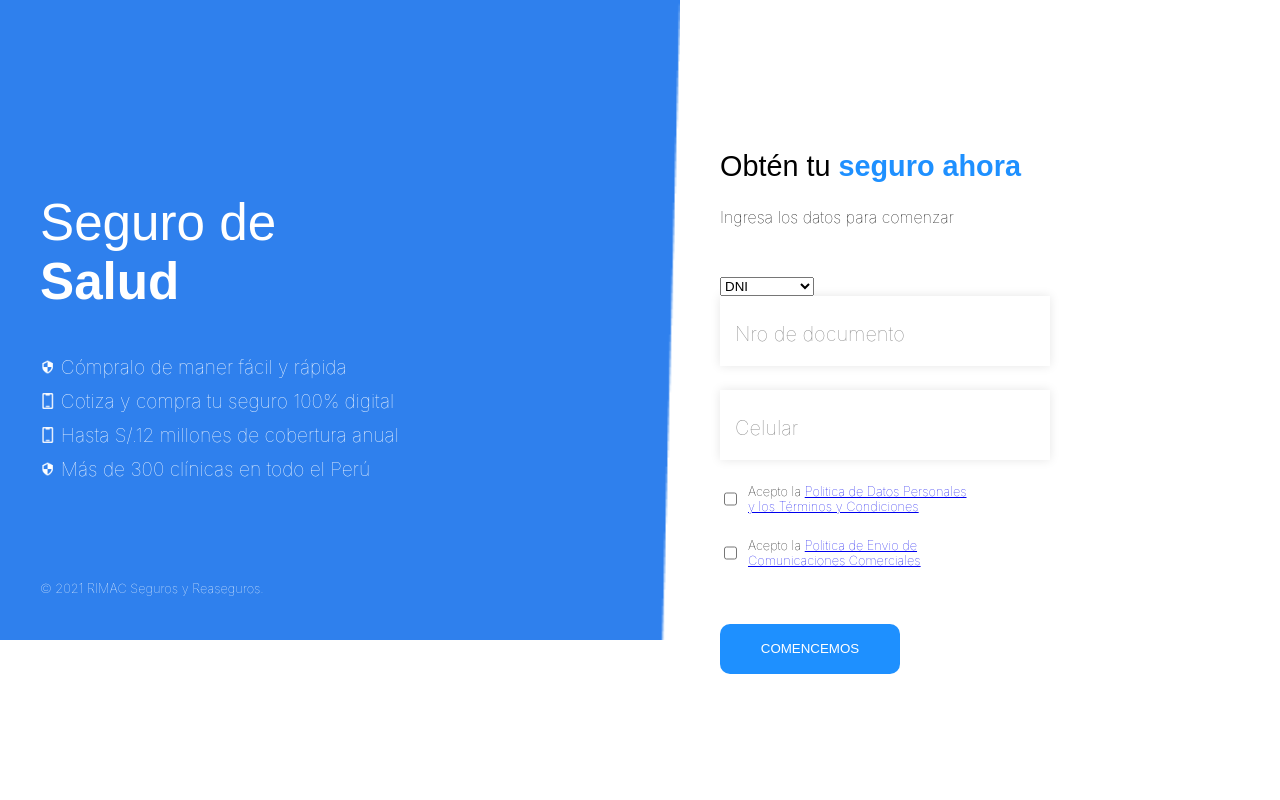
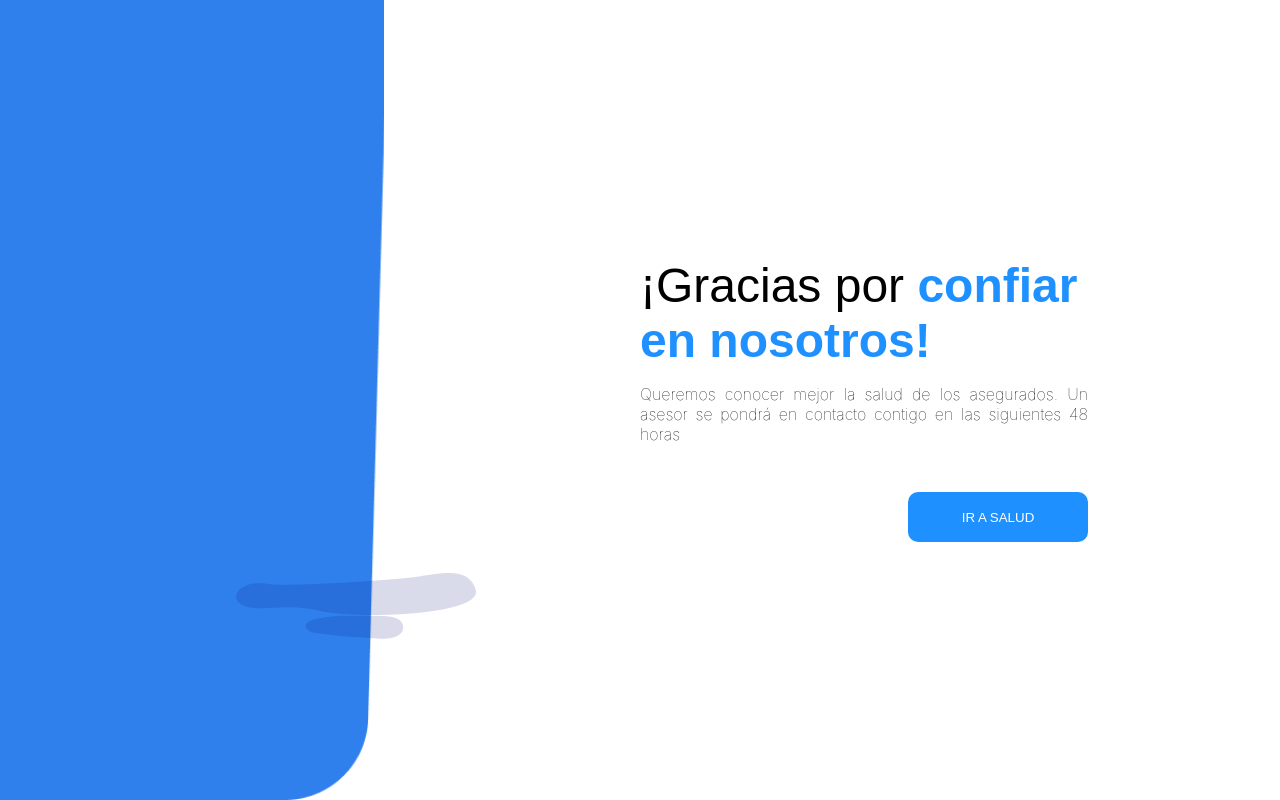
Before and after one commit to christopher77/cotizador, a React (Create React App) app: page / in a window 1280 px wide. Built offline with nearby package versions, Linux system fonts and the light colour scheme.

Commit message:
Add success view

```diff
--- a/src/App.tsx
+++ b/src/App.tsx
@@ -1,14 +1,15 @@
 import React, { useState } from 'react';
 // import { Router } from "@reach/router";
 import './App.css';
-// import Description from './components/Description/Description';
 import Login from './views/Login';
+import Success from './views/Success';
 
 function App():JSX.Element {
 
-  // const [some,setSome] =useState<string>('');
 
-  return (<Login/>
+  return (
+  // <Login/>
+  <Success></Success>
   );
 }
 
--- a/src/components/Description/Description.module.scss
+++ b/src/components/Description/Description.module.scss
@@ -1,19 +1,21 @@
 .Description {
 	background-image: url(../../images/Base.png);
 	background-size: cover;
+	background-position: bottom;
 	color: #fff;
-	max-height: 80vh;
-	max-width: 50vw;
-	width: 100%;
-	height: 100%;
+	width: 50vw;
+	height: 85vh;
 	display: flex;
 	flex-direction: column;
 	padding-left: 5vh;
 	justify-content: center;
 	font-weight: lighter;
+	border: none;
+	border-style: none;
+	z-index: -1;
 
 	&__title {
-		font-size: 3.2rem;
+		font-size: 4rem;
 		font-family: Arial, Helvetica, sans-serif;
 		font-weight: lighter;
 	}
@@ -28,7 +30,7 @@
 }
 
 .icono {
-	height: 1rem;
+	height: 1.5rem;
 	padding-right: 0.3rem;
 }
 
@@ -42,5 +44,6 @@
 .list__item {
 	display: flex;
 	align-items: center;
-	margin-top: 10px;
+	padding-top: 1rem;
+	margin-top: 1rem;
 }
--- a/src/components/FormLogin/FormLogin.module.scss
+++ b/src/components/FormLogin/FormLogin.module.scss
@@ -2,7 +2,7 @@
 	display: flex;
 	flex-direction: column;
 	padding: 20px;
-	margin: 20px;
+	margin-left: 13vw;
 	justify-content: center;
 	width: 25vw;
 	font-weight: lighter;
@@ -20,6 +20,20 @@
 .darker {
 	font-weight: bold;
 	color: #1e90ff;
+}
+
+.prueba {
+	display: flex;
+
+	&__select {
+		width: 100px;
+		border-style: none;
+		font-size: 1rem;
+		outline: none;
+		background: #fff;
+		box-shadow: 0px 0px 10px rgba(0, 0, 0, 0.1);
+		margin-bottom: 1.5rem;
+	}
 }
 .start__button {
 	height: 50px;
--- a/src/components/FormLogin/FormLogin.tsx
+++ b/src/components/FormLogin/FormLogin.tsx
@@ -5,15 +5,18 @@ import style from "./FormLogin.module.scss";
 const FormLogin: React.FC = () => {
 	const propsDNI = {
 		nombre: "Nro de documento",
+		tipo: "number",
+		max: 8,
+  };
+  const propsFecha = {
+		nombre: "Fecha de nacimiento",
 		tipo: "string",
-		max: 8,
-		width: 300,
+		max: 10,
   };
   const propsCelular = {
 		nombre: "Celular",
 		tipo: "string",
 		max: 9,
-		width: 300,
 	};
 	return (
 		<div className={style.info__user}>
@@ -23,17 +26,17 @@ const FormLogin: React.FC = () => {
 				</h2>
 				<p>Ingresa los datos para comenzar</p>
 			</div>
-			<div>
-				<select name="document" id="document">
+			<div className={style.prueba}>
+				<select className={style.prueba__select} name="document" id="document">
 					<option value="dni">DNI</option>
 					<option value="passport">PASSPORT</option>
 					<option value="other">OTHER</option>
 				</select>
 				<SimpleInput {...propsDNI} />
 			</div>
-			{/* <SimpleInput
-      name={"Fecha de nacimiento"}
-      />*/}
+			<SimpleInput
+      {...propsFecha}
+      />
       <SimpleInput {...propsCelular} />
 			<div className={style.terms__container}>
 				<input type="checkbox" id="terminos" name="terminos" value="terminos" />
--- a/src/components/SimpleInput/SimpleInput.module.scss
+++ b/src/components/SimpleInput/SimpleInput.module.scss
@@ -1,5 +1,14 @@
+$small: 200px;
+$normal: 300px;
+$large: 400px;
+
+input[type="number"]::-webkit-outer-spin-button,
+input[type="number"]::-webkit-inner-spin-button {
+	-webkit-appearance: none;
+	margin: 0;
+}
 .wrapper {
-	width: 300px;
+	width: $normal;
 	background: #fff;
 	padding: 15px;
 	box-shadow: 0px 0px 10px rgba(0, 0, 0, 0.1);
--- a/src/components/SimpleInput/SimpleInput.tsx
+++ b/src/components/SimpleInput/SimpleInput.tsx
@@ -19,13 +19,17 @@ const defaultProps={
 	return (
 		<div className={style.wrapper}>
 			<div className={style.wrapper__group}>
-				<input className={style.wrapper__input} required max={props.max} type={props.tipo}/>
+        {props.tipo==="string"?
+        <input className={style.wrapper__input} required maxLength={props.max} type={props.tipo}/>:
+        <input className={style.wrapper__input} required max={props.max} type={props.tipo}/>
+        }
+
 				<label className={style.wrapper__label}>{props.nombre}</label>
 			</div>
 		</div>
 	);
   }
 
-// SimpleInput.defaultProps = defaultProps;
+SimpleInput.defaultProps = defaultProps;
 
 export default SimpleInput;
--- a/src/views/Login.module.scss
+++ b/src/views/Login.module.scss
@@ -2,4 +2,11 @@
 	display: flex;
 	height: 100vh;
 	width: 100vw;
+	background-image: url(../../src/images/Illustration-1.png);
+	background-position-x: 37vw;
+	background-position-y: 17vw;
+	background-repeat: no-repeat;
+	z-index: 1;
 }
+
+// background-image: url(../../images/Base.png);
--- /dev/null
+++ b/src/views/Success.module.scss
@@ -0,0 +1,55 @@
+.container {
+	display: flex;
+	height: 100vh;
+	width: 100vw;
+	background-image: url(../../src/images/Illustration-1.png);
+	background-position-x: 15vw;
+	background-position-y: 17vw;
+	background-repeat: no-repeat;
+	z-index: 1;
+}
+
+.container__blue {
+	background-image: url(../images/Base.png);
+	width: 30vw;
+	height: 100vh;
+	background-size: cover;
+	background-position: center;
+	z-index: -1;
+}
+
+.message {
+	display: flex;
+	flex-direction: column;
+	justify-content: center;
+	width: 35vw;
+	font-weight: lighter;
+	margin-left: 20vw;
+
+	&__title {
+		font-size: 3rem;
+		font-family: Arial, Helvetica, sans-serif;
+	}
+
+	&__bluer {
+		font-weight: bold;
+		color: #1e90ff;
+	}
+
+	&__button {
+		height: 50px;
+		width: 180px;
+		border-radius: 10px;
+		color: #fff;
+		background-color: #1e90ff;
+		border: none;
+		outline: none;
+		cursor: pointer;
+		margin-top: 2rem;
+		align-self: flex-end;
+	}
+
+	&__p {
+		text-align: justify;
+	}
+}
--- a/src/views/Success.tsx
+++ b/src/views/Success.tsx
@@ -1,14 +1,21 @@
 import React from "react"
+import style from "./Success.module.scss";
 
 function Success() {
 
   return (
-    <div>
-      <div>¡Gracias por confiar en nosotros!
-        <p>Queremos conocer mejor la salud de los asegurados.
-        Un asesor se pondrá en contacto contigo en las siguientes 48 horas</p>
+    <div className={style.container}>
+      <div className={style.container__blue}></div>
+      <div className={style.message}>
+        <div className={style.message__title}>¡Gracias por <span className={style.message__bluer}>
+          confiar en nosotros!
+          </span>
+        </div>
+          <p className={style.message__p}>Queremos conocer mejor la salud de los asegurados.
+          Un asesor se pondrá en contacto contigo en las siguientes 48 horas</p>
+
+        <button className={style.message__button}>IR A SALUD</button>
       </div>
-      <button>IR A SALUD</button>
     </div>);
 }
 
```
Also changed, not shown: 1 other file (tests, documents, lock files or other folders).
